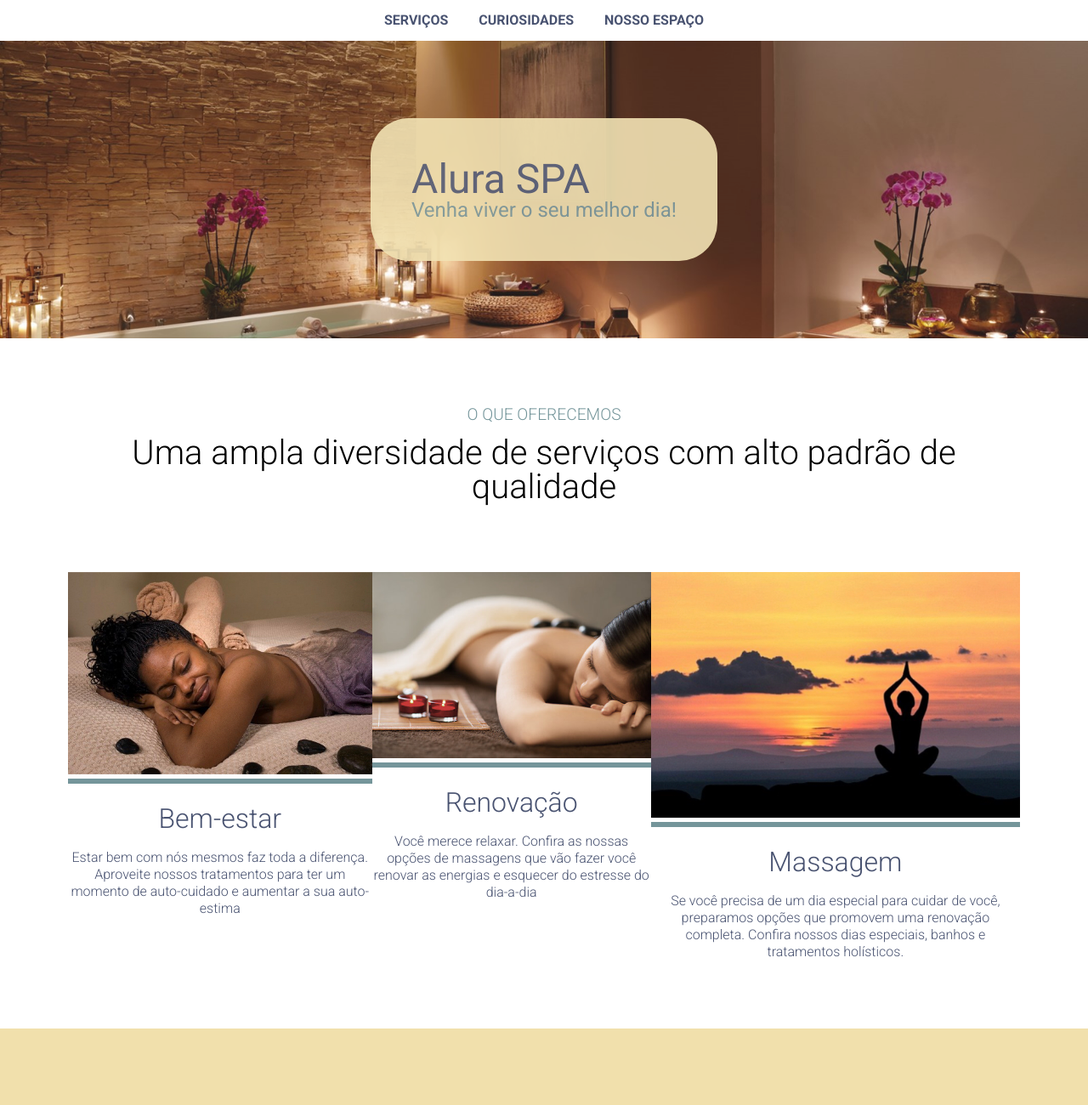
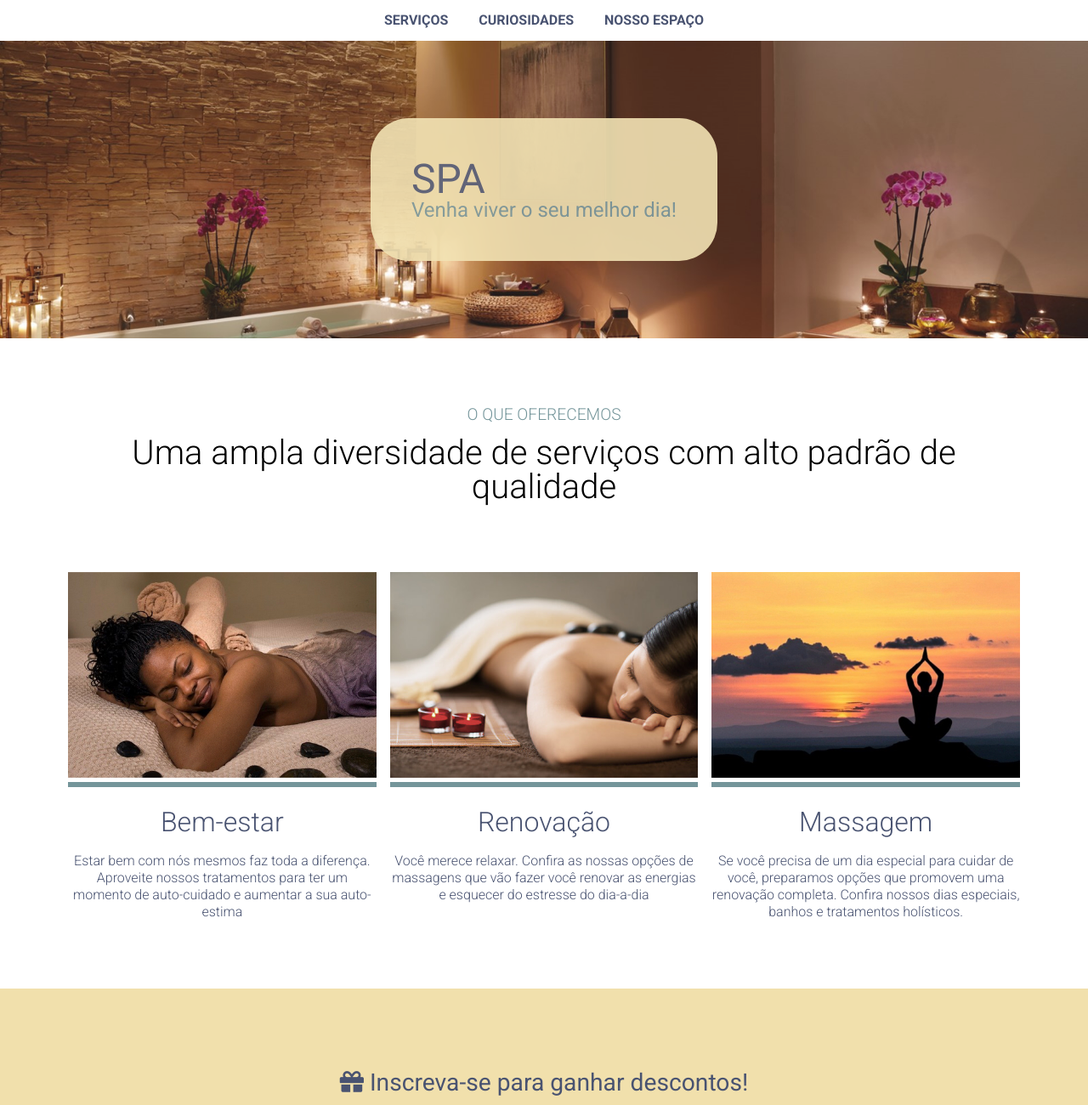
Before and after one commit to MateusChitolina/SpaAlura, a plain HTML site: page index.html in a window 1280 px wide. Shown: the top 1300 px of the page at 85% size. Drawn offline with nearby package versions, Linux system fonts and the light colour scheme.

Commit message:
Add files via upload

```diff
--- a/index.html
+++ b/index.html
@@ -5,7 +5,7 @@
     <meta charset="UTF-8">
     <meta http-equiv="X-UA-Compatible" content="IE=edge">
     <meta name="viewport" content="width=device-width, initial-scale=1.0">
-    <title>Alura SPA</title>
+    <title>SPA</title>
     <link rel="preconnect" href="https://fonts.googleapis.com">
     <link rel="preconnect" href="https://fonts.gstatic.com" crossorigin>
     <link
@@ -37,7 +37,7 @@
         </nav>
         <section class="banner">
             <div class="inner-banner">
-                <h1>Alura SPA</h1>
+                <h1>SPA</h1>
                 <h2>Venha viver o seu melhor dia!</h2>
             </div>
         </section>
--- a/styles/componets/_servicos.scss
+++ b/styles/componets/_servicos.scss
@@ -19,8 +19,9 @@
     .cards {
         display: flex;
         justify-content: space-evenly;
+        column-gap: 1em;
         .card {
-            widows: 360px;
+
             text-align: center;
             h5 {
                 font-size: $tamanho-do-texto / 1.5;
@@ -34,6 +35,7 @@
                 font-weight: 300;
                 color: $cor-primaria;
                 line-height: 1.25rem;
+                max-width: 548px;
             }
             .img-container {
                 padding-bottom: 2px;
```
Also changed, not shown: styles/style.css, 1 other file.
